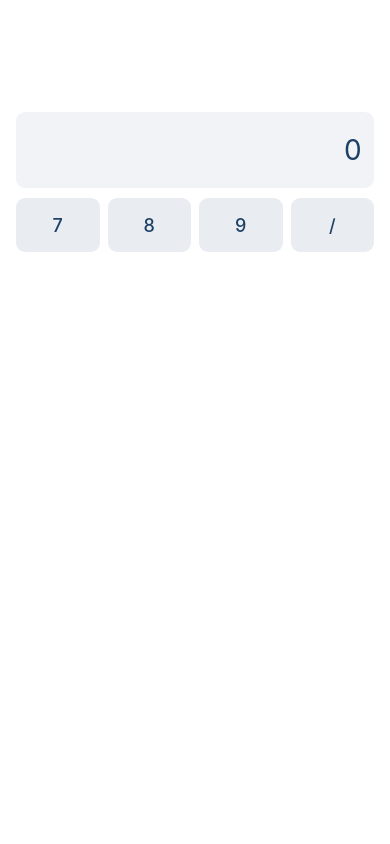
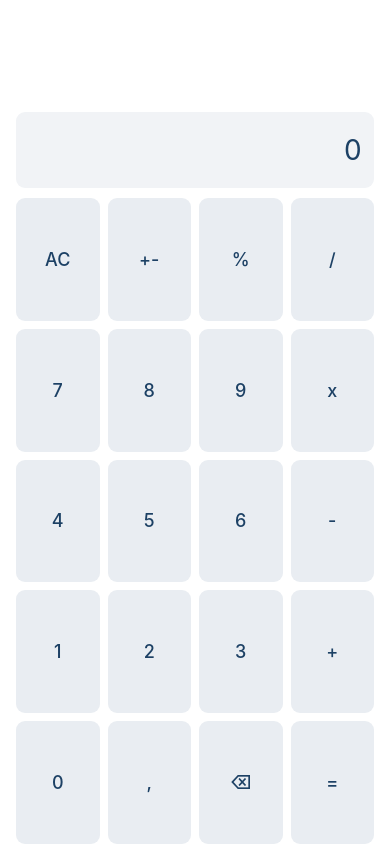
Before and after one commit to krokpatrick/ZPSM-Kalkulator, a React Native app: screen / in a window 390 px wide. Built offline with nearby package versions, Linux system fonts and the light colour scheme.

Commit message:
Added full keyboard (0-9, , , operations, AC, =, +-, erase character)

```diff
--- a/App.tsx
+++ b/App.tsx
@@ -2,13 +2,43 @@ import { StatusBar } from 'expo-status-bar';
 import { Pressable, StyleSheet, Text, View } from 'react-native';
 import { useState } from 'react';
 
-const BUTTONS = ['7', '8', '9', '/'];
+const BUTTON_ROWS = [
+  ['AC', '+-', '%', '/'],
+  ['7', '8', '9', 'x'],
+  ['4', '5', '6', '-'],
+  ['1', '2', '3', '+'],
+  ['0', ',', '⌫', '=']];
 
 export default function App() {
 
   const [expression, setExpression] = useState('');
 
   function append(symbol: string): void {
+
+    if (symbol === 'AC') {
+      setExpression('');
+      return;
+    }
+
+    if (symbol === '⌫') {
+      setExpression((previous) => previous.slice(0, -1));
+      return;
+    }
+
+    if (symbol === '+-') {
+      setExpression((previous) => {
+        if (!previous) return '-';
+
+        if (previous.startsWith('-')) {
+          return previous.slice(1);
+        }
+
+        return '-' + previous;
+      });
+
+      return;
+    }
+
     setExpression((previousExpression) => previousExpression + symbol);
   }
 
@@ -19,16 +49,26 @@ export default function App() {
         <Text style={styles.expression} numberOfLines={1} adjustsFontSizeToFit minimumFontScale={0.35}>{expression || '0'}</Text>
       </View>
 
-      <View style={styles.buttonRow}>
-        {BUTTONS.map((symbol) => (
-          <Pressable key={symbol} style={({ pressed }) => [ styles.button, pressed && styles.buttonPressed,
+      <View style={styles.keypad}>
+        {BUTTON_ROWS.map((row, rowIndex) => (
+          <View style={styles.buttonRow} key={rowIndex}>
+            {row.map((symbol) => (
+              <Pressable
+                key={symbol}
+                style={({ pressed }) => [
+                  styles.button,
+                  pressed && styles.buttonPressed,
                 ]}
                 onPress={() => append(symbol)}
                 accessibilityRole="button"
-          accessibilityLabel='{symbol}'
+                accessibilityLabel={
+                  symbol === '⌫' ? 'Delete last character' : symbol
+                }
                 >
                   <Text style={styles.buttonText}>{symbol}</Text>
                 </Pressable>
+            ))}
+          </View>
         ))}
 
       </View>
@@ -65,8 +105,13 @@ display: {
     fontVariant: ['tabular-nums'],
   },
 
+  keypad: {
+    flex: 1,
+    gap: 8,
+  },
+
   buttonRow: {
-    width: '100%',
+    flex: 1,
     flexDirection: 'row',
     gap: 8,
   },
@@ -74,7 +119,6 @@ display: {
   button: {
     flex: 1,
     minWidth: 0,
-    minHeight: 54,
     backgroundColor: '#E9EDF2',
     borderRadius: 9,
     justifyContent: 'center',
```
Lines whose indentation alone changed are shown as unchanged.
